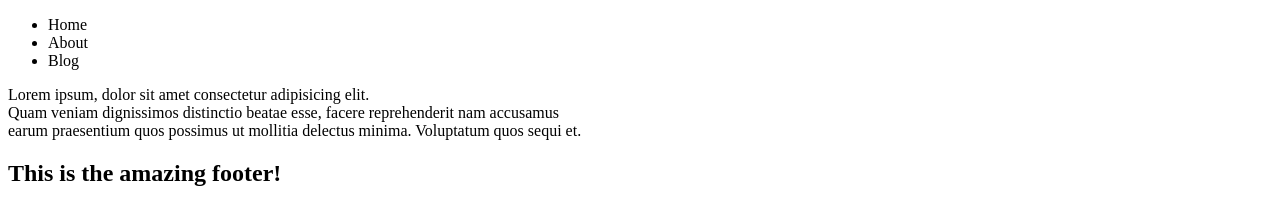
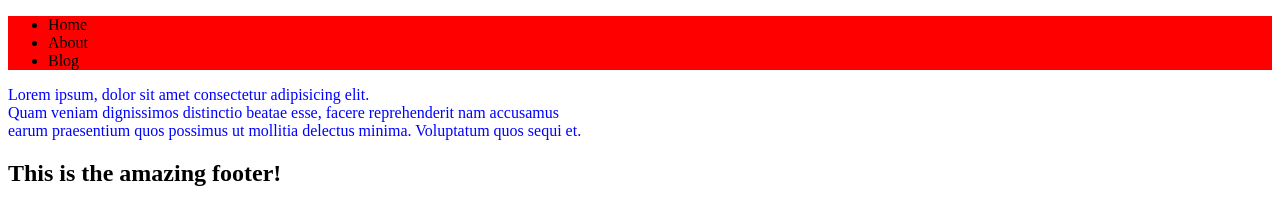
Before and after one commit to MatthewMis/ncfe-1-gh-live, a plain HTML site: page index.html in a window 1280 px wide. Drawn offline with Linux system fonts and the light colour scheme.

Commit message:
added color to stylings

```diff
--- a/index.html
+++ b/index.html
@@ -8,7 +8,7 @@
     <link rel="stylesheet" href="style.css"/>
 </head>
 <body>
-    <header>
+    <header class="header">
         <nav>
             <ul>
                 <li>Home</li>
@@ -18,7 +18,7 @@
         </nav>
     </header>
     <main>
-        <p>Lorem ipsum, dolor sit amet consectetur adipisicing elit. <br>
+        <p class ="mainpara">Lorem ipsum, dolor sit amet consectetur adipisicing elit. <br>
             Quam veniam dignissimos distinctio beatae esse, facere reprehenderit nam accusamus <br>
             earum praesentium quos possimus ut mollitia delectus minima. Voluptatum quos sequi et.</p>
     </main>
--- a/style.css
+++ b/style.css
@@ -0,0 +1,7 @@
+.header {
+    background-color: red;
+}
+
+.mainpara {
+    color: blue;
+}
```
